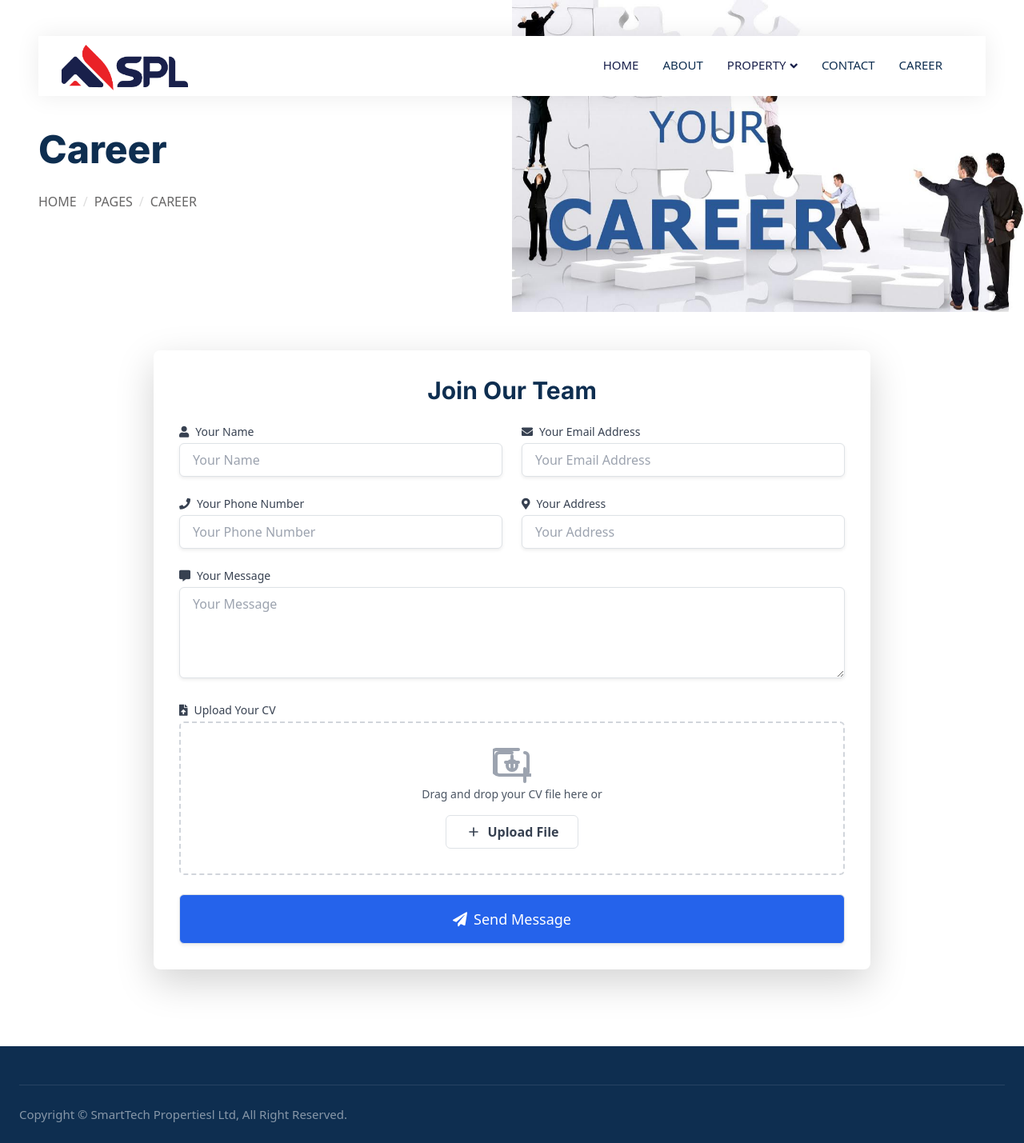
After one commit to NihalSWE/Realstate_Website-SPL-, a Django app: page /career/ in a window 1280 px wide. The commit adds this page. Shown: the whole page at 80% size. Run offline with Django 4.2, Linux system fonts and the light colour scheme; data comes from the database, SQL or seed files in the repository; both versions use the stored data as it was after the commit; some libraries are stand-ins or nearby versions.

Commit message:
Add Career page, create career form and connect to the database

```diff
--- a/properties/models.py
+++ b/properties/models.py
@@ -1,4 +1,5 @@
 from django.db import models
+from django.utils import timezone
 
 
 
@@ -136,3 +137,23 @@ class AboutUs_TeamMember(models.Model):
 
     def __str__(self):
         return self.name
+
+
+
+class CareerApplication(models.Model):
+    name = models.CharField(max_length=255)
+    email = models.EmailField(max_length=50)
+    number = models.CharField(max_length=15)
+    address = models.CharField(max_length=255)
+    message = models.TextField()
+    cv = models.FileField(upload_to='cvs/')
+    submitted_at = models.DateTimeField(default=timezone.now)
+
+    def __str__(self):
+        return self.name
+
+class Career_HeaderImage(models.Model):
+    image = models.ImageField(upload_to='header_images/')
+
+    def __str__(self):
+        return f"Career_HeaderImage {self.id}"
--- a/properties/templates/properties/base.html
+++ b/properties/templates/properties/base.html
@@ -65,6 +65,7 @@
                         </div>
                     </div>
                     <a href="{% url 'contact' %}" class="nav-item nav-link">Contact</a>
+                    <a href="{% url 'career' %}" class="nav-item nav-link">Career</a>
                 </div>
 
             </div>
--- /dev/null
+++ b/properties/templates/properties/career.html
@@ -0,0 +1,137 @@
+{% extends "properties/base.html" %}
+{% load static %}
+
+{% block title %}
+Career
+{% endblock %}
+
+{% block body %}
+
+<!-- Tailwind CSS CDN -->
+<link href="https://cdn.jsdelivr.net/npm/tailwindcss@2.2.19/dist/tailwind.min.css" rel="stylesheet">
+
+<!-- FontAwesome CDN for icons -->
+<link href="https://cdnjs.cloudflare.com/ajax/libs/font-awesome/5.15.4/css/all.min.css" rel="stylesheet">
+
+<!-- Header Start -->
+<div class="container-fluid header bg-white p-0">
+    <div class="row g-0 align-items-center flex-column-reverse flex-md-row">
+        <div class="col-md-6 p-5 mt-lg-5">
+            <h1 class="display-5 animated fadeIn mb-4">Career</h1>
+            <nav aria-label="breadcrumb animated fadeIn">
+                <ol class="breadcrumb text-uppercase">
+                    <li class="breadcrumb-item"><a href="#">Home</a></li>
+                    <li class="breadcrumb-item"><a href="#">Pages</a></li>
+                    <li class="breadcrumb-item text-body active" aria-current="page">Career</li>
+                </ol>
+            </nav>
+        </div>
+        <div class="col-md-6 animated fadeIn">
+            <img class="img-fluid" src="{{ header_image.image.url }}" alt="{{ header_image.alt_text }}">
+        </div>
+    </div>
+</div>
+<!-- Header End -->
+
+<!-- Career Form Start -->
+<div class="container mx-auto px-4 py-12">
+    <div class="max-w-4xl mx-auto bg-white p-8 rounded-lg shadow-lg">
+        <h2 class="text-3xl font-semibold text-center mb-6">Join Our Team</h2>
+
+        {% if messages %}
+            <div class="mb-6">
+                {% for message in messages %}
+                    <div class="bg-green-100 border-l-4 border-green-500 text-green-700 p-4 mb-2" role="alert">
+                        {{ message }}
+                    </div>
+                {% endfor %}
+            </div>
+        {% endif %}
+
+        <form id="careerForm" action="{% url 'career' %}" method="post" enctype="multipart/form-data" class="space-y-6">
+            {% csrf_token %}
+            <div class="grid grid-cols-1 md:grid-cols-2 gap-6">
+                <div>
+                    <label for="name" class="block text-sm font-medium text-gray-700">
+                        <i class="fas fa-user mr-2"></i>Your Name
+                    </label>
+                    <div class="mt-1">
+                        <input type="text" id="name" name="name" class="w-full px-3 py-2 border border-gray-300 rounded-md shadow-sm focus:outline-none focus:ring-2 focus:ring-blue-500 focus:border-transparent" placeholder="Your Name" required>
+                    </div>
+                </div>
+                <div>
+                    <label for="email" class="block text-sm font-medium text-gray-700">
+                        <i class="fas fa-envelope mr-2"></i>Your Email Address
+                    </label>
+                    <div class="mt-1">
+                        <input type="email" id="email" name="email" class="w-full px-3 py-2 border border-gray-300 rounded-md shadow-sm focus:outline-none focus:ring-2 focus:ring-blue-500 focus:border-transparent" placeholder="Your Email Address" required>
+                    </div>
+                </div>
+                <div>
+                    <label for="number" class="block text-sm font-medium text-gray-700">
+                        <i class="fas fa-phone mr-2"></i>Your Phone Number
+                    </label>
+                    <div class="mt-1">
+                        <input type="text" id="number" name="number" class="w-full px-3 py-2 border border-gray-300 rounded-md shadow-sm focus:outline-none focus:ring-2 focus:ring-blue-500 focus:border-transparent" placeholder="Your Phone Number" required>
+                    </div>
+                </div>
+                <div>
+                    <label for="address" class="block text-sm font-medium text-gray-700">
+                        <i class="fas fa-map-marker-alt mr-2"></i>Your Address
+                    </label>
+                    <div class="mt-1">
+                        <input type="text" id="address" name="address" class="w-full px-3 py-2 border border-gray-300 rounded-md shadow-sm focus:outline-none focus:ring-2 focus:ring-blue-500 focus:border-transparent" placeholder="Your Address" required>
+                    </div>
+                </div>
+                <div class="md:col-span-2">
+                    <label for="message" class="block text-sm font-medium text-gray-700">
+                        <i class="fas fa-comment-alt mr-2"></i>Your Message
+                    </label>
+                    <div class="mt-1">
+                        <textarea id="message" name="message" rows="4" class="w-full px-3 py-2 border border-gray-300 rounded-md shadow-sm focus:outline-none focus:ring-2 focus:ring-blue-500 focus:border-transparent" placeholder="Your Message" required></textarea>
+                    </div>
+                </div>
+                <div class="md:col-span-2">
+                    <label for="cv" class="block text-sm font-medium text-gray-700">
+                        <i class="fas fa-file-upload mr-2"></i>Upload Your CV
+                    </label>
+                    <div class="mt-1">
+                        <div class="flex items-center justify-center w-full h-48 border-2 border-gray-300 border-dashed rounded-md">
+                            <div class="text-center" id="cvUploadArea">
+                                <svg class="w-12 h-12 mx-auto text-gray-400" fill="none" stroke="currentColor" viewBox="0 0 24 24" xmlns="http://www.w3.org/2000/svg"><path stroke-linecap="round" stroke-linejoin="round" stroke-width="2" d="M15 13a3 3 0 11-6 0 3 3 0 016 0zM8 3h8m-4 4v4m0 0v4m0-4h4m-4 0H8m12 4v4m0 0v4m0-4h4m-4 0H4a2 2 0 01-2-2V7a2 2 0 012-2h8m8 0a2 2 0 012 2v10a2 2 0 01-2 2h-4m-4 0H4a4 4 0 01-4-4V5a2 2 0 012-2h12"></path></svg>
+                                <p class="mt-1 text-sm text-gray-600">Drag and drop your CV file here or</p>
+                                <label for="cv" class="mt-3 cursor-pointer inline-flex items-center px-4 py-2 border border-gray-300 rounded-md font-semibold text-gray-700 bg-white hover:bg-gray-50 focus:outline-none focus:border-blue-500 focus:ring-2 focus:ring-offset-2 focus:ring-blue-500">
+                                    <svg class="w-5 h-5 mr-2" fill="none" stroke="currentColor" viewBox="0 0 24 24" xmlns="http://www.w3.org/2000/svg"><path stroke-linecap="round" stroke-linejoin="round" stroke-width="2" d="M12 6v6m0 0v6m0-6h6m-6 0H6"></path></svg>
+                                    <span>Upload File</span>
+                                    <input type="file" id="cv" name="cv" class="hidden" required>
+                                </label>
+                                <p id="cvFileName" class="mt-1 text-xs text-gray-500"></p>
+                            </div>
+                        </div>
+                    </div>
+                </div>
+            </div>
+            <div>
+                <button type="submit" class="w-full py-3 px-4 border border-transparent text-lg font-medium rounded-md shadow-sm text-white bg-blue-600 hover:bg-blue-700 focus:outline-none focus:ring-2 focus:ring-offset-2 focus:ring-blue-500">
+                    <i class="fas fa-paper-plane mr-2"></i>Send Message
+                </button>
+            </div>
+        </form>
+    </div>
+</div>
+<!-- Career Form End -->
+
+<!-- JavaScript to show selected file name -->
+<script>
+    document.getElementById('cv').addEventListener('change', function() {
+        const fileInput = document.getElementById('cv');
+        const fileName = document.getElementById('cvFileName');
+        if (fileInput.files.length > 0) {
+            fileName.textContent = 'Selected file: ' + fileInput.files[0].name;
+        } else {
+            fileName.textContent = '';
+        }
+    });
+</script>
+
+{% endblock %}
--- a/properties/urls.py
+++ b/properties/urls.py
@@ -8,7 +8,7 @@ urlpatterns = [
     path('contact/', views.contact, name="contact"),  # Updated path with trailing slash
     path('property/', views.property, name="property"),  # Updated path with trailing slash
     path('propertyAgent/',views.propertyAgent,name="propertyAgent"),
-    # path('property/', views.property_list, name='property_list'),
     path('property/<int:pk>/', views.property_detail, name='property_detail'),
+    path('career/', views.career, name='career'),
 
 ]
--- a/properties/views.py
+++ b/properties/views.py
@@ -1,6 +1,6 @@
 from django.shortcuts import render, redirect
 from django.contrib import messages
-from .models import ContactSubmission, ContactImage,PropertyHeaderImage,Property,PropertyAgent_HeaderImage, PropertyAgent_TeamMember, PropertyAgent_CallToAction,AboutUs_HeaderImage, AboutUs_CallToAction, AboutUs_TeamMember,Home_Header, Home_HeaderImage, Home_CallToAction, Home_Testimonial
+from .models import ContactSubmission, ContactImage,PropertyHeaderImage,Property,PropertyAgent_HeaderImage, PropertyAgent_TeamMember, PropertyAgent_CallToAction,AboutUs_HeaderImage, AboutUs_CallToAction, AboutUs_TeamMember,Home_Header, Home_HeaderImage, Home_CallToAction, Home_Testimonial,CareerApplication,Career_HeaderImage
 
 
 def home(request):
@@ -68,7 +68,42 @@ def home(request):
 
 
 
+def career(request):
+    header_image = Career_HeaderImage.objects.first()  # Retrieve header image
 
+    context = {
+        'header_image': header_image,
+    }
+
+    if request.method == 'POST':
+        name = request.POST.get('name')
+        email = request.POST.get('email')
+        number = request.POST.get('number')
+        address = request.POST.get('address')
+        message = request.POST.get('message')
+        cv = request.FILES.get('cv')
+
+        if name and email and number and address and message and cv:
+            # Save the career application
+            application = CareerApplication(
+                name=name,
+                email=email,
+                number=number,
+                address=address,
+                message=message,
+                cv=cv
+            )
+            application.save()
+
+            # Add success message
+            messages.success(request, 'Your application has been submitted successfully.')
+
+            return redirect('career')  # Redirect to the career page
+        else:
+            # Add error message if form is not valid
+            messages.error(request, 'Please fill out all fields.')
+
+    return render(request, 'properties/career.html', context)
 
 
 
```
Also changed, not shown: media/cvs/Cloud_Cake.txt (added, +33 -0 lines), properties/admin.py (+14 -1 lines), db.sqlite3, media/header_images/career.jpg (added), properties/migrations/0012_career_headerimage_careerapplication.py (added).
